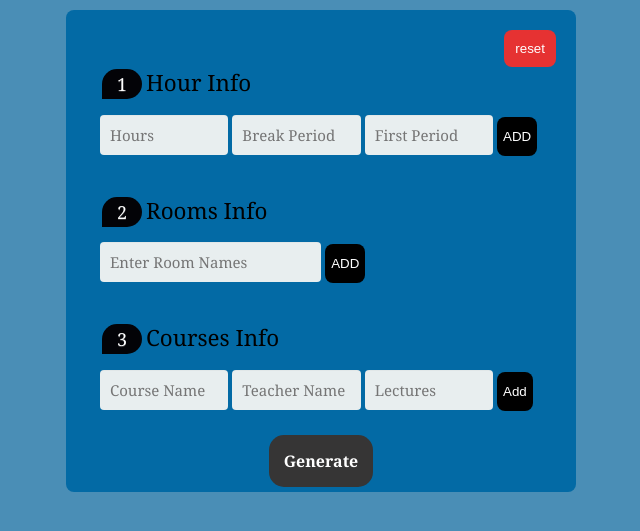
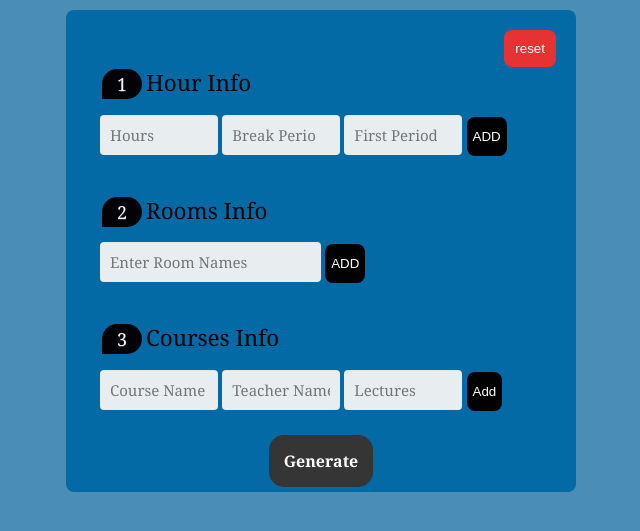
Before and after one commit to AbdulSamad11/Time_Table_Generator, a PHP site: page / in a window 1280 px wide. Shown: the top 531 px of the page, without its empty margins (319-959 px from the left). Run offline with PHP 8.4, Linux system fonts and the light colour scheme.

Commit message:
updated width

```diff
--- a/project 2.0/public/style.css
+++ b/project 2.0/public/style.css
@@ -44,7 +44,7 @@ body {
   margin: 0;
   outline: 0;
   padding: 10px;
-  width: 29%;
+  width: 118px;
   box-sizing: border-box;
   -webkit-box-sizing: border-box;
   -moz-box-sizing: border-box;
```
